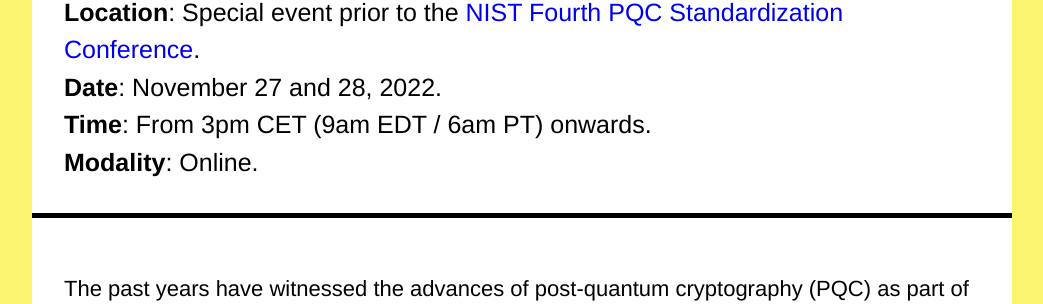
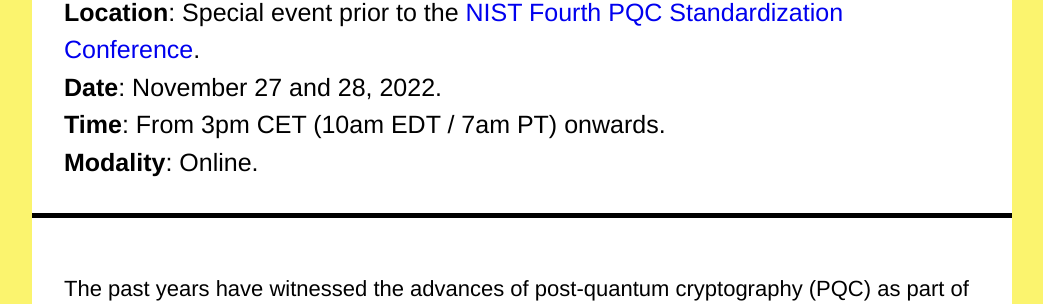
Before and after one commit to claucece/PQNet-Workshop, a Jekyll site: the page built from index.html, in a window 1280 px wide and 900 px high, scrolled down 364 px. Shown: the part 150-454 px from the top of the window, without its empty margins (118-1161 px from the left). Built offline with Jekyll 4.4.1, drawn with Linux system fonts in a browser that asks for light colours.

Commit message:
Hour change

```diff
--- a/index.html
+++ b/index.html
@@ -63,7 +63,7 @@ layout: default
     <p id="main-description"><strong>Post-Quantum Cryptography and Networks Workshop.</strong></p>
     <p id="main-description"><strong>Location</strong>: Special event prior to the <a href="https://csrc.nist.gov/Events/2022/fourth-pqc-standardization-conference">NIST Fourth PQC Standardization Conference</a>.</p>
     <p id="main-description"><strong>Date</strong>: November 27 and 28, 2022.</p>
-    <p id="main-description"><strong>Time</strong>: From 3pm CET (9am EDT / 6am PT) onwards.</p>
+    <p id="main-description"><strong>Time</strong>: From 3pm CET (10am EDT / 7am PT) onwards.</p>
     <p id="main-description"><strong>Modality</strong>: Online.</p>
   </div>
 </div>
```
